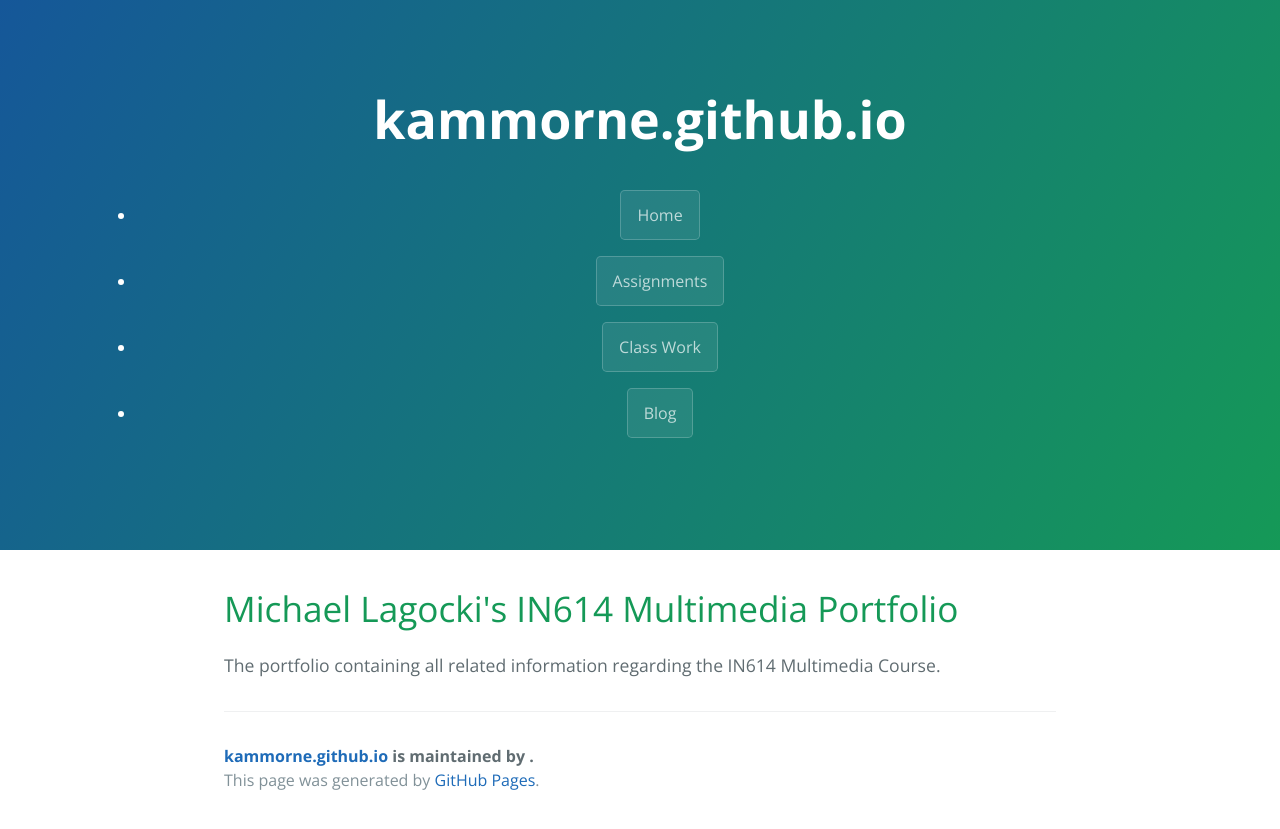
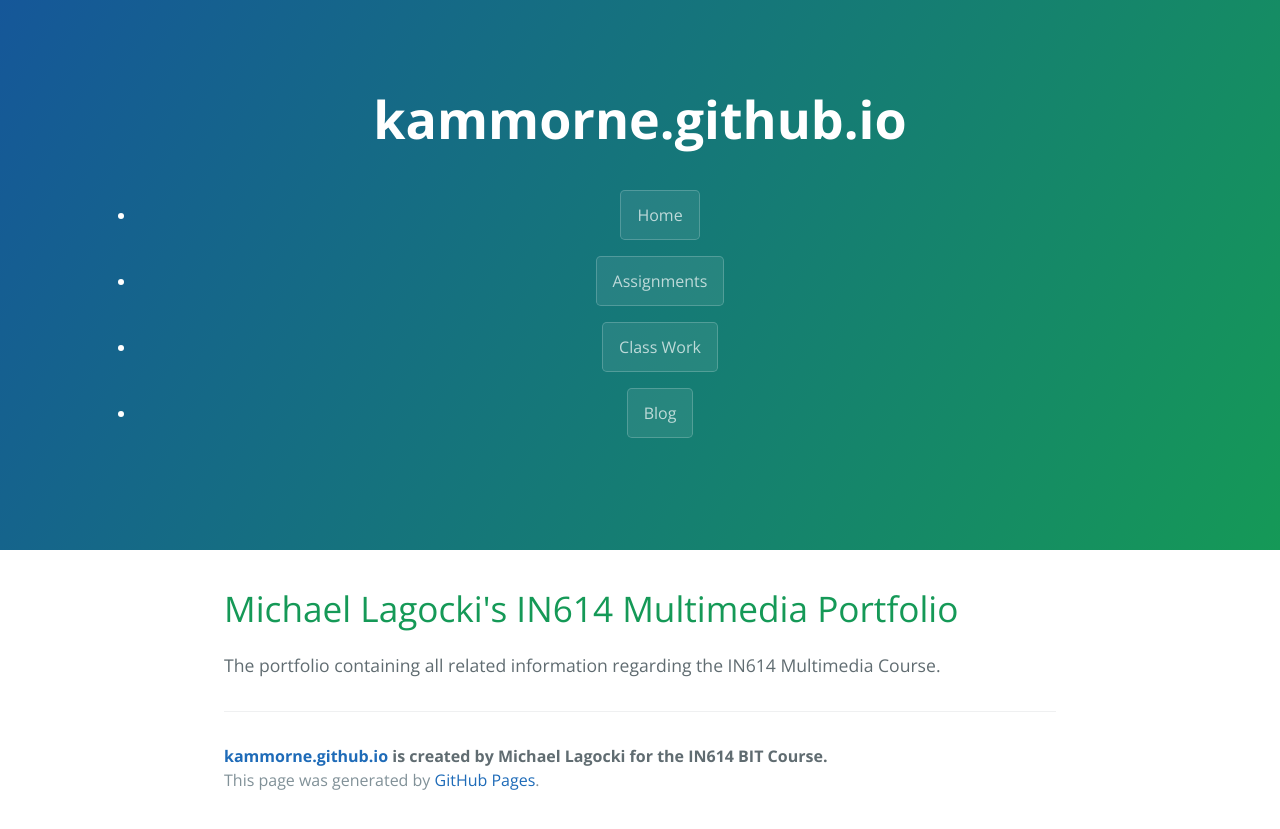
Before and after one commit to kammorne/kammorne.github.io, a Jekyll site: the page built from index.html, in a window 1280 px wide. Shown: the top 829 px of the page. Built offline with Jekyll 4.4.1, drawn with Linux system fonts in a browser that asks for light colours.

Commit message:
Update page-footer.html
Change footer to contain creator information

```diff
--- a/_includes/page-footer.html
+++ b/_includes/page-footer.html
@@ -1,4 +1,4 @@
 <footer class="site-footer">
-  <span class="site-footer-owner"><a href="{{ site.url }}">{{ site.title }}</a> is maintained by <a href="{{ site.author.url }}">{{ site.author.name }}</a>.</span>
+  <span class="site-footer-owner"><a href="{{ site.url }}">{{ site.title }}</a> is created by Michael Lagocki for the IN614 BIT Course.</span>
   <span class="site-footer-credits">This page was generated by <a href="https://pages.github.com">GitHub Pages</a>.</span>
 </footer>
```
